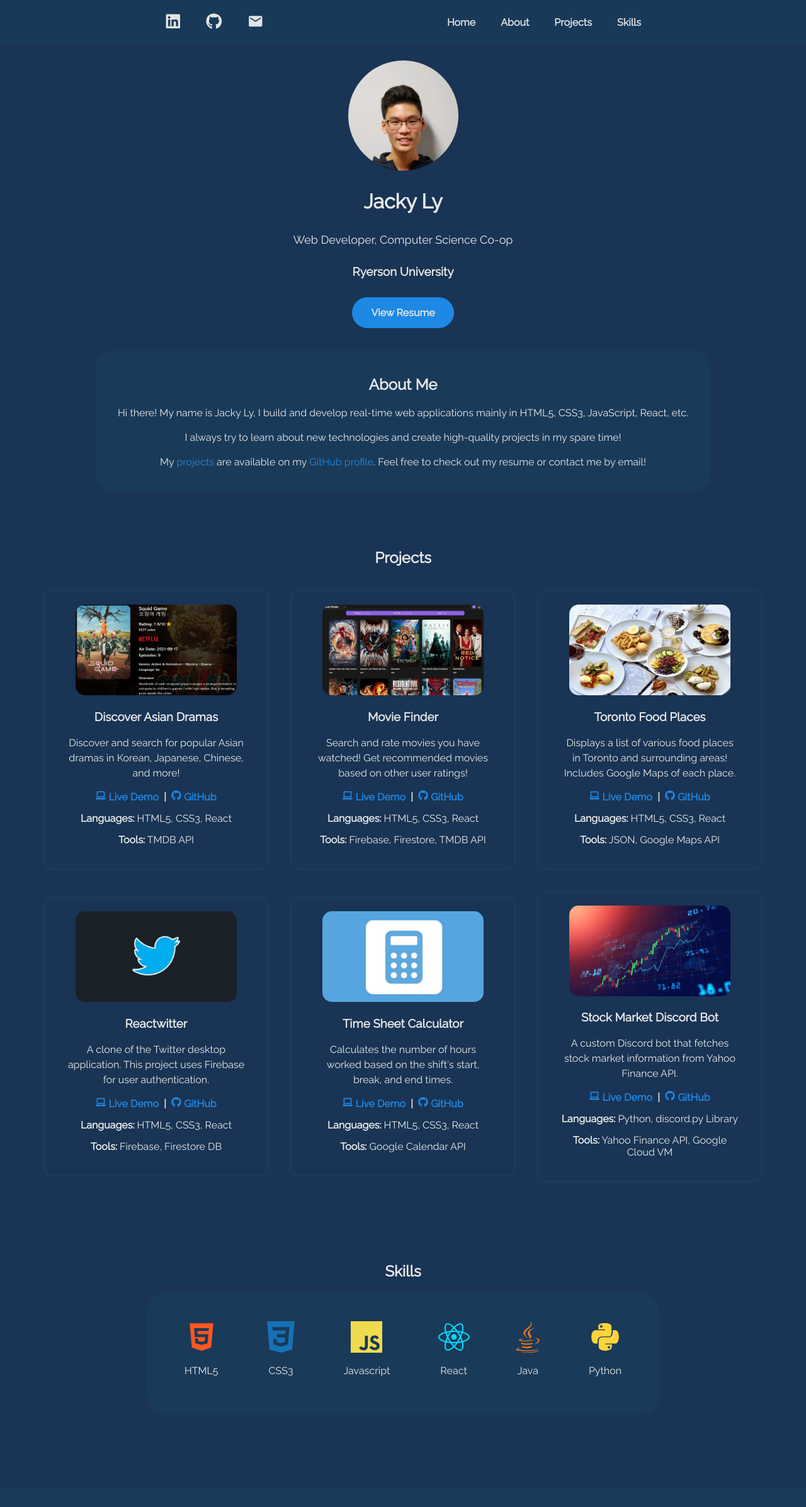
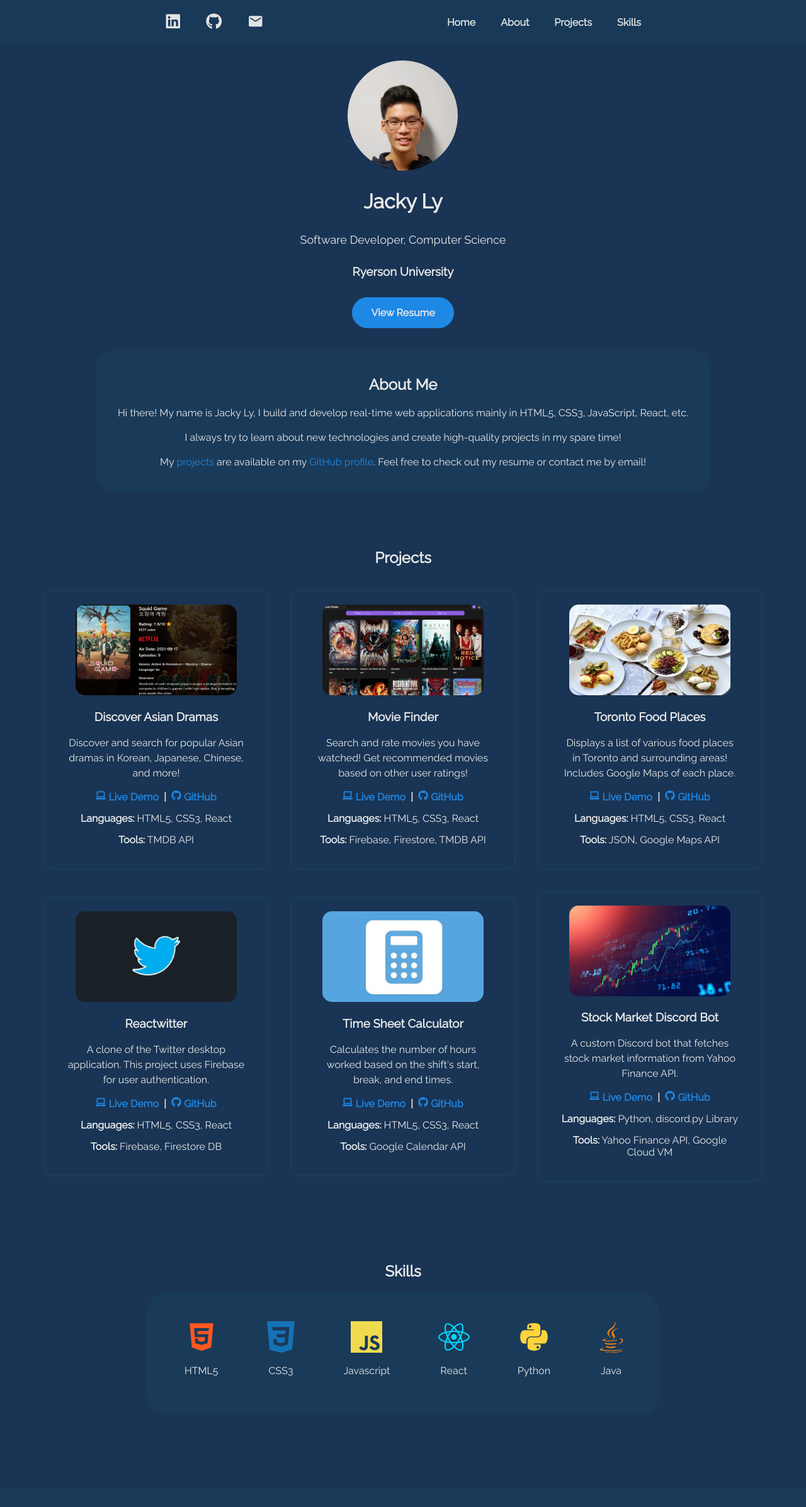
Before and after one commit to lyjacky11/jackyly-ca, a Next.js app: page / in a window 1280 px wide. Shown: the top 2393 px of the page at 63% size. Built offline with nearby package versions, Linux system fonts and the light colour scheme; no server answers.

Commit message:
Update profile and skills

```diff
--- a/components/Profile.jsx
+++ b/components/Profile.jsx
@@ -9,7 +9,7 @@ export default function Profile() {
         <div className={styles.profile}>
             <Scroll to="about" activeClass="active" spy={true}><Image className={styles.avatar} src={avatarUrl} alt="Avatar" width={175} height={175} /></Scroll>
             <h1 className={styles.displayName}>Jacky Ly</h1>
-            <p className={styles.position}>Web Developer, Computer Science Co-op</p>
+            <p className={styles.position}>Software Developer, Computer Science</p>
             <h3 className={styles.subtitle}>Ryerson University</h3>
             <div className={`${styles.resumeDiv} animate`}><Link href={resumeUrl}><a className={styles.resumeBtn} target="_blank">View Resume</a></Link></div>
         </div>
--- a/components/Skills.jsx
+++ b/components/Skills.jsx
@@ -24,12 +24,12 @@ export default function Skills() {
                     <p>React</p>
                 </div>
                 <div className={styles.icon}>
+                    <FaPython style={{ color: '#FFD43B' }} />
+                    <p>Python</p>
+                </div>
+                <div className={styles.icon}>
                     <SiJava style={{ color: '#ED7E17' }} />
                     <p>Java</p>
-                </div>
-                <div className={styles.icon}>
-                    <FaPython style={{ color: '#FFD43B' }} />
-                    <p>Python</p>
                 </div>
             </div>
         </div>
```
